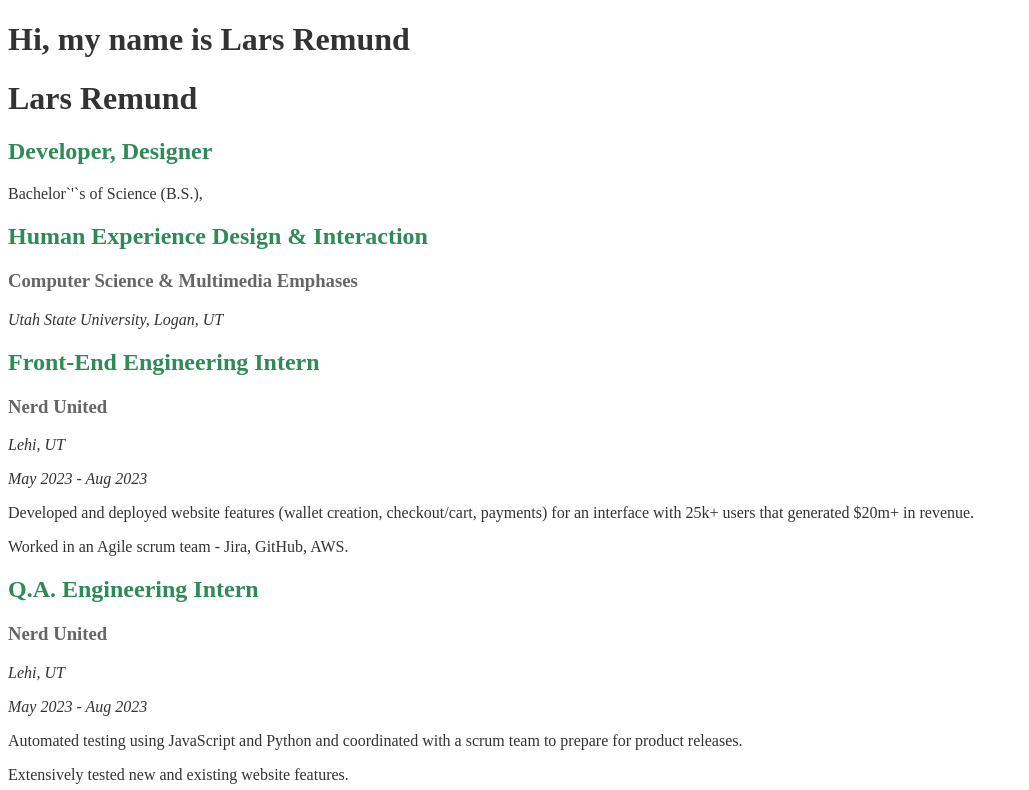
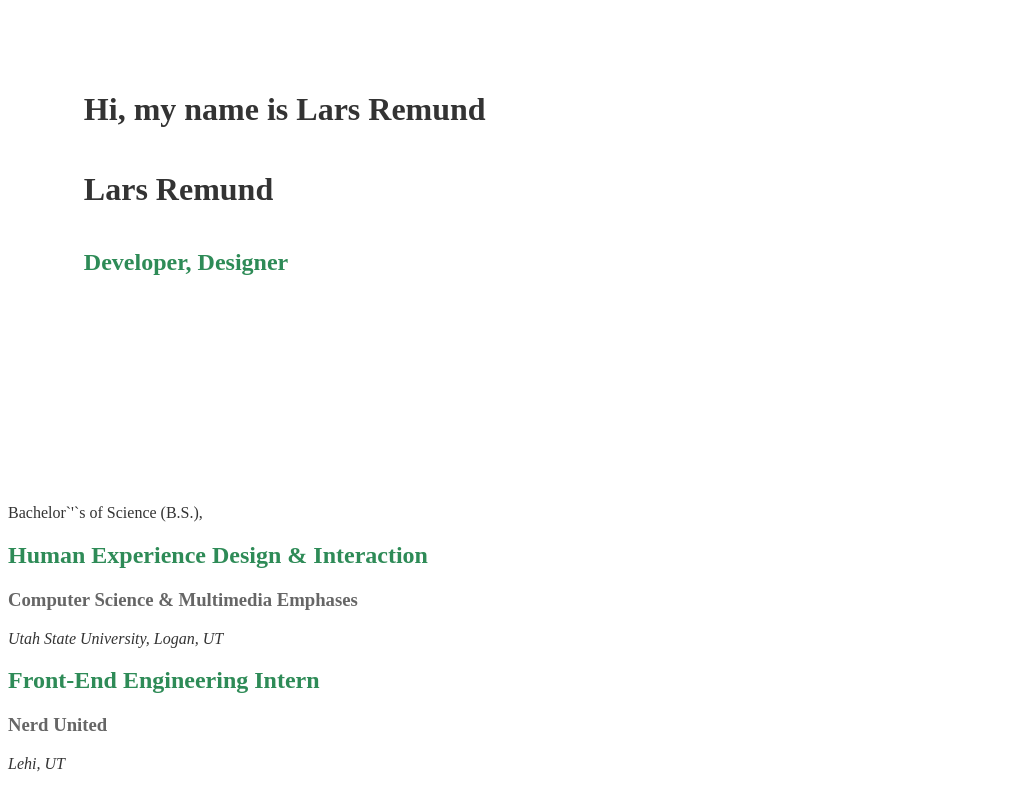
Before and after one commit to laremund/portfolio-vite, a React (Vite) app: page / in a window 1280 px wide. Shown: the top 790 px of the page, without its empty margins (0-1029 px from the left). Built offline with nearby package versions, Linux system fonts and the light colour scheme.

Commit message:
Styling for header containers, mostly accurate, I'll fill in the content and then make sure it is 100%.

```diff
--- a/src/App.css
+++ b/src/App.css
@@ -1,3 +1,4 @@
+/* --------------- Color Scheme --------------- */
 /* Active Color Scheme */
 :root {
   --primary-text: #333333;
@@ -8,7 +9,7 @@
 }
 
 /* Dark Mode Color Scheme */
-:root {
+/* :root {
   --background: #121212;
   --surface: #1E1E1E;
   --surface-secondary: #2C2C2C;
@@ -16,8 +17,9 @@
   --text-primary: #FFFFFF;
   --text-secondary: #A0A0A0;
   --highlight: #64FFDA;
-}
+} */
 
+/* --------------- Font Styles --------------- */
 h1 {
   color: var(--primary-text);
 }
@@ -34,12 +36,73 @@ p {
   color: var(--primary-text);
 }
 
+/* --------------- Body Containers --------------- */
+/* in webflow site, this is Section 5 */
 #root {
-  /* COMMENTED OUT BELOW IS DEFAULT STYLING FROM VITE */
-  /* max-width: 1280px;
-  margin: 0 auto;
-  padding: 2rem;
-  text-align: center; */
+  margin-left: auto;
+  margin-right: auto;
+  min-width: 320px;
+  max-width: 1400px;
+}
+
+/* --------------- Header Containers --------------- */
+.header-box {
+  display: flex;
+  flex-wrap: wrap;
+  justify-content: center;
+
+  height: 60vh;
+}
+
+.personal-info-box-box {
+  display: flex;
+  flex-direction: column;
+  align-items: center;
+  justify-content: space-between;
+
+  width: 60%;
+}
+
+.personal-info-box {
+  display: flex;
+  flex-direction: column;
+  align-items: flex-start;
+  justify-content: space-around;
+
+  width: 80%;
+  height: 100%;
+}
+
+.name-and-role-box {
+  display: flex;
+  flex-direction: column;
+  align-items: flex-start;
+  justify-content: space-between;
+
+  width: 100%;
+}
+
+.account-links {
+  display: flex;
+  justify-content: space-between;
+  align-items: center;
+}
+
+.logo-link {
+  display: flex;
+  align-items: center;
+  justify-content: center;
+
+  margin: 4px;
+}
+
+.headshot-box {
+  display: flex;
+  align-items: center;
+  justify-content: center;
+
+  width: 40%;
+  max-width: 940px;
 }
 
 .expanded-cards-section {
--- a/src/index.css
+++ b/src/index.css
@@ -1,10 +1,10 @@
 /* remember index.css is for GLOBAL styles, as of 2/4/25 I will just use App.css,
 I don't have enough styling yet to need index.css */
 
-:root {
+/* :root {
 
 }
 
 body {
 
-}
+} */
```
